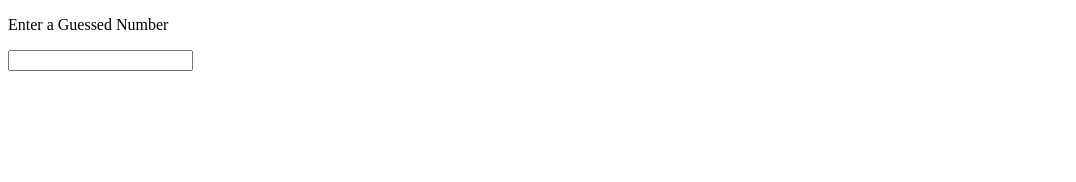
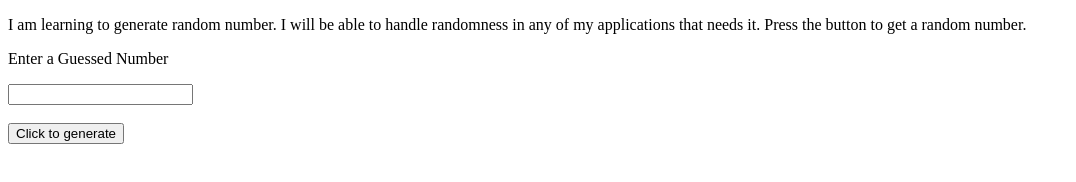
Before and after one commit to acciojob/Hot-or-Cold-Part-I-prudhvigana, a website: page main.html in a window 1280 px wide. Shown: the whole page, without its empty margins (0-1076 px from the left). Drawn offline with Linux system fonts and the light colour scheme.

Commit message:
created a submission

```diff
--- a/main.html
+++ b/main.html
@@ -4,10 +4,13 @@
 </head>
 <body>
 	<!-- p tag -->
+	<p id="main">I am learning to generate random number. I will be able to handle randomness in any of my applications that needs it. Press the button to get a random number.</p>
     <p id = "user">Enter a Guessed Number </p>
     <input id= "guess"></input><br><br>
 	<!-- button -->
+	<button id="btn" onclick="randomNumberGenerator()">Click to generate</button>
     <!-- p tag -->
+	<p id="num"></p>
     <p id = "respond"></p>  <!-- This is the respone (Hot or Cold) -->
     <script type="text/javascript" src="./script.js">  <!-- Write the logic in script.js -->
 </script>
```
